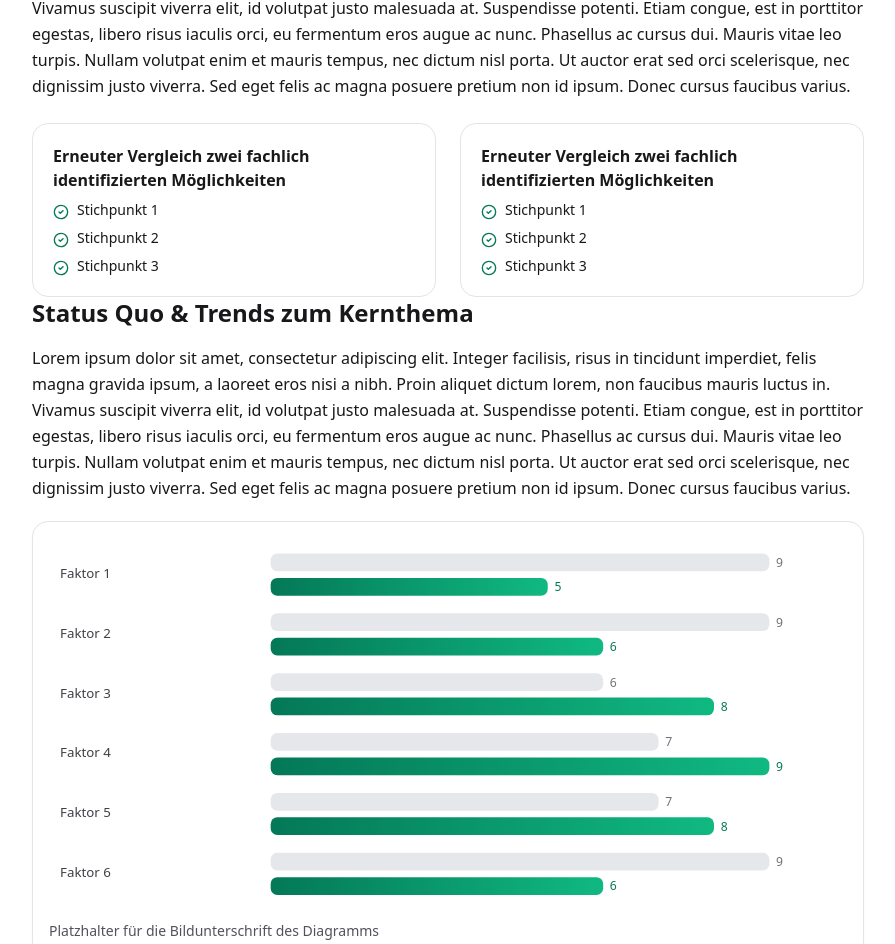
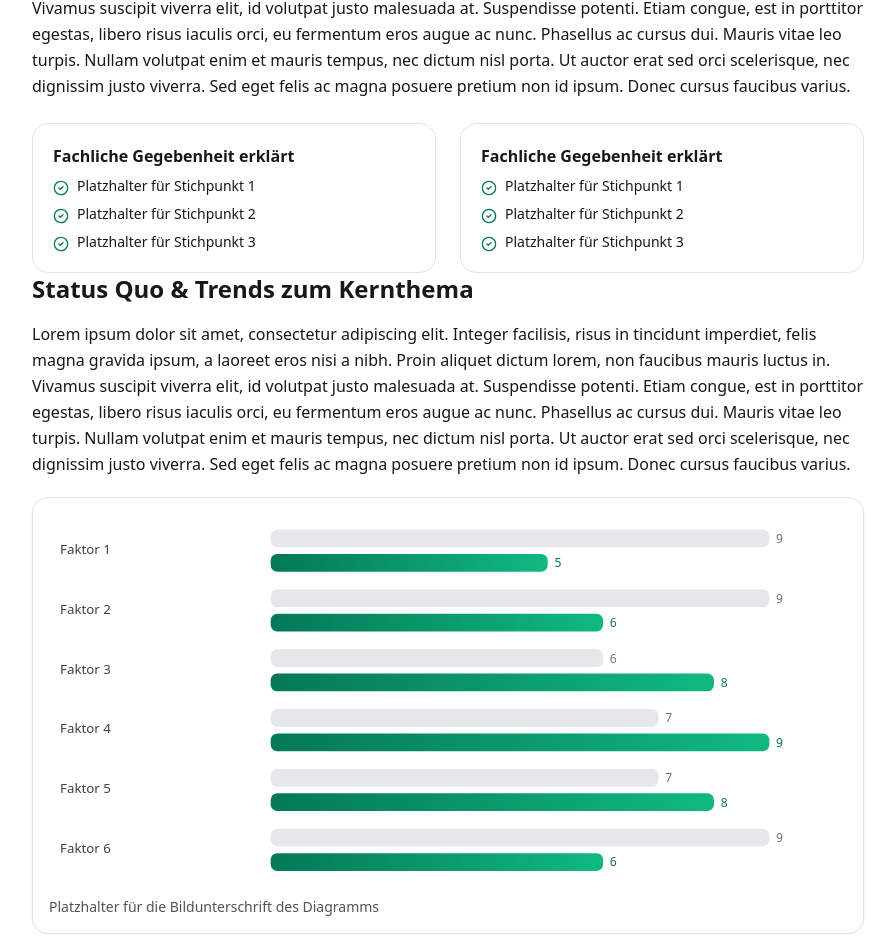
Before and after one commit to lennartnm/findbar_website, a Next.js app: page /blog/platzhalter-design-eins in a window 1280 px wide. Shown: the part 1370-2314 px from the top of the page, without its empty margins (192-1087 px from the left). Built offline with nearby package versions, Linux system fonts and the light colour scheme.

Commit message:
Update page.tsx

```diff
--- a/src/app/blog/platzhalter-design-eins/page.tsx
+++ b/src/app/blog/platzhalter-design-eins/page.tsx
@@ -366,24 +366,24 @@ export default function Article() {
           {/* Erklärung von zwei zentralen fachlichen Gegebenheiten */}
      <div className="grid md:grid-cols-2 gap-6">
   <div className="rounded-2xl border border-zinc-200 p-5">
-    <h3 className="font-semibold mb-2">
-      Erneuter Vergleich zwei fachlich identifizierten Möglichkeiten
-    </h3>
+    <div className="mb-2">
+      <strong>Fachliche Gegebenheit erklärt</strong>
+    </div>
     <ul className="space-y-2 text-sm">
-      <CheckLi>Stichpunkt 1</CheckLi>
-      <CheckLi>Stichpunkt 2</CheckLi>
-      <CheckLi>Stichpunkt 3</CheckLi>
+      <CheckLi>Platzhalter für Stichpunkt 1</CheckLi>
+      <CheckLi>Platzhalter für Stichpunkt 2</CheckLi>
+      <CheckLi>Platzhalter für Stichpunkt 3</CheckLi>
     </ul>
   </div>
 
   <div className="rounded-2xl border border-zinc-200 p-5">
-    <h3 className="font-semibold mb-2">
-      Erneuter Vergleich zwei fachlich identifizierten Möglichkeiten
-    </h3>
+    <div className="mb-2">
+      <strong>Fachliche Gegebenheit erklärt</strong>
+    </div>
     <ul className="space-y-2 text-sm">
-      <CheckLi>Stichpunkt 1</CheckLi>
-      <CheckLi>Stichpunkt 2</CheckLi>
-      <CheckLi>Stichpunkt 3</CheckLi>
+      <CheckLi>Platzhalter für Stichpunkt 1</CheckLi>
+      <CheckLi>Platzhalter für Stichpunkt 2</CheckLi>
+      <CheckLi>Platzhalter für Stichpunkt 3</CheckLi>
     </ul>
   </div>
 </div>
```
